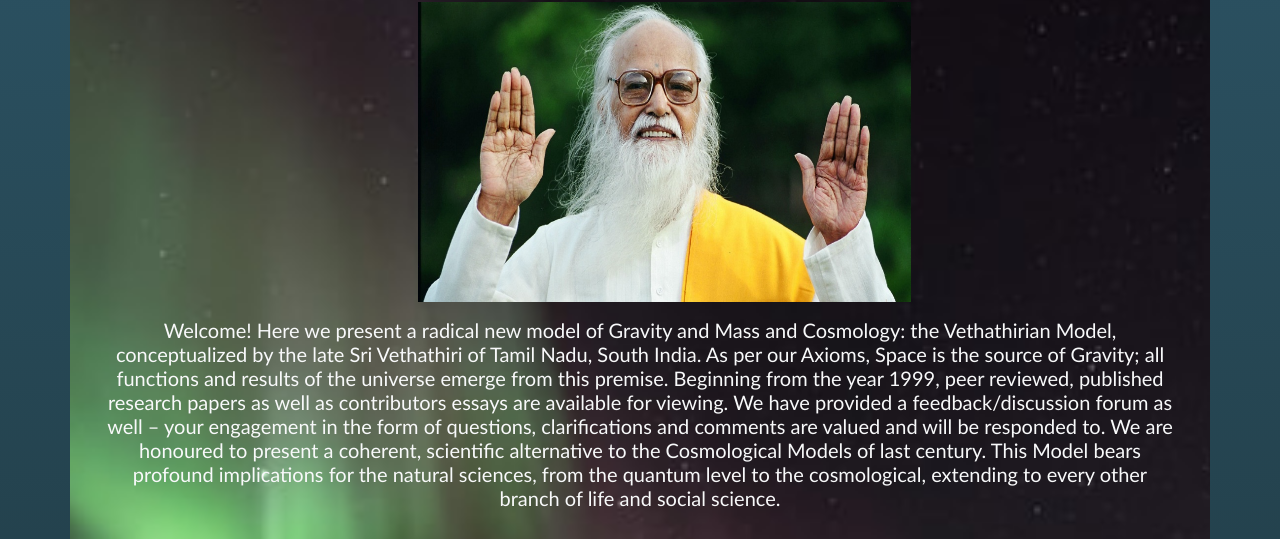
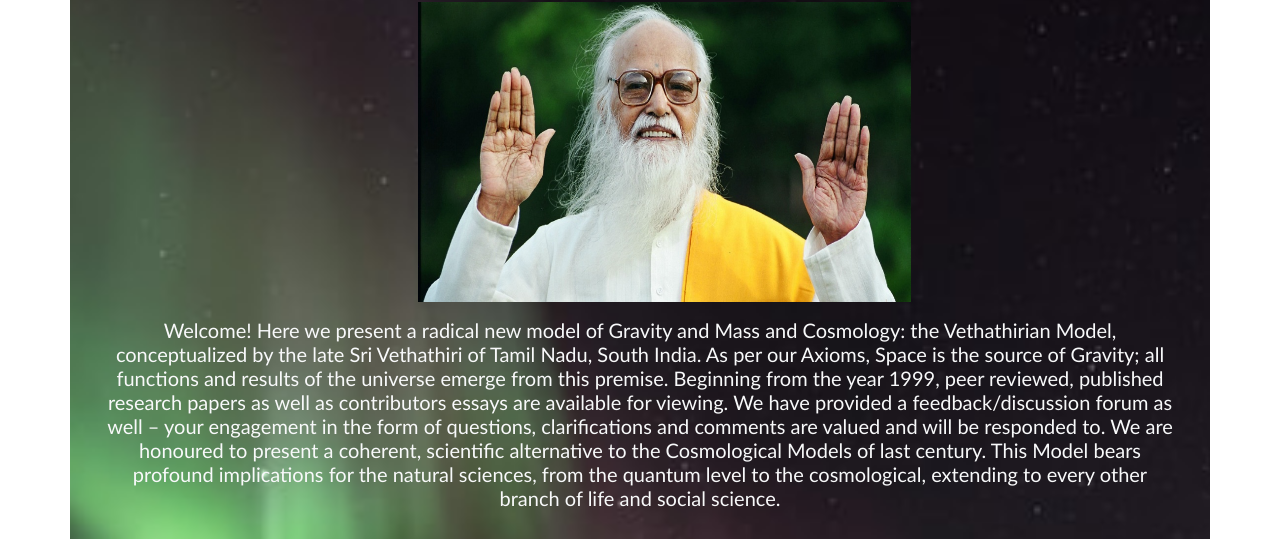
Before and after one commit to aklyny/srivedha-repo, a plain HTML site: page index.html in a window 1280 px wide. Shown: the part 145-684 px from the top of the page. Drawn offline with nearby package versions, Linux system fonts and the light colour scheme.

Commit message:
second commit

```diff
--- a/css/style.css
+++ b/css/style.css
@@ -1,10 +1,9 @@
-body{
-  background: #0F2027;  /* fallback for old browsers */
-  background: -webkit-linear-gradient(to bottom, #2C5364, #203A43, #0F2027);  /* Chrome 10-25, Safari 5.1-6 */
-  background: linear-gradient(to bottom, #2C5364, #203A43, #0F2027); /* W3C, IE 10+/ Edge, Firefox 16+, Chrome 26+, Opera 12+, Safari 7+ */
+/* body{
+  background: #667db6;  /* fallback for old browsers */
+  /* background: -webkit-linear-gradient(to bottom, #667db6, #0082c8, #0082c8, #667db6);  /* Chrome 10-25, Safari 5.1-6 */
+  /* background: linear-gradient(to bottom, #667db6, #0082c8, #0082c8, #667db6); /* W3C, IE 10+/ Edge, Firefox 16+, Chrome 26+, Opera 12+, Safari 7+ */
 
-
-}
+/* } */ */ */ */
 
 .dropdown:hover> .dropdown-menu{
     display: block;
@@ -23,8 +22,8 @@ div.scroll {
   padding: 20px;
 }
 #land .jumbotron{
-  background: url('/img/north.jpg');
-    background-position: center !important;
+    background:url(../north.jpg);
+    background-position: center center !important;
     background-repeat: no-repeat;
     background-size: cover !important;
     font-family: 'Gill Sans', 'Gill Sans MT', Calibri, 'Trebuchet MS', sans-serif;
--- a/index.html
+++ b/index.html
@@ -69,12 +69,12 @@
 	  </li>
 	  </ul>
 	</nav>
-	<section id="land" class="text-light">
-		<div class="container jumbotron mt-2 bg-light" data-aos="fade-up">
+	<section id="land">
+		<div class=" jumbotron container mt-2 text-light" data-aos="fade-up">
 			<h1 class="text-center text-light display-4" style="font-weight: 100;">SRI VETHATHIRI </h1>
 			<div class="row container ml-4" >
 				<div class="col-lg-6 col-md-12 container" data-aos="fade-up-right">
-					<img style="height: 300px; width: 100%;" src="/img/1.jpg">
+					<img style="height: 300px; width: 100%;" src="img/1.jpg">
 				</div>
 
 			</div>
```
Also changed, not shown: north.jpg (added).
